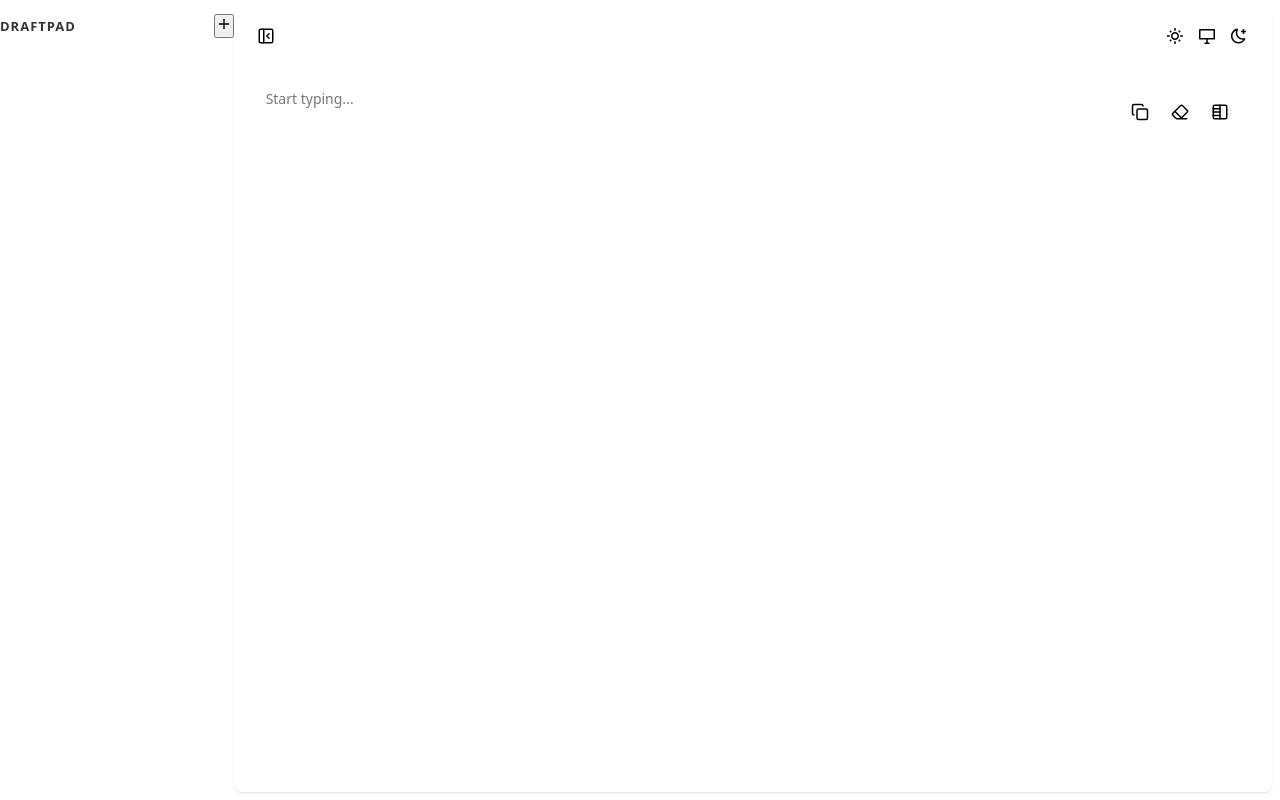
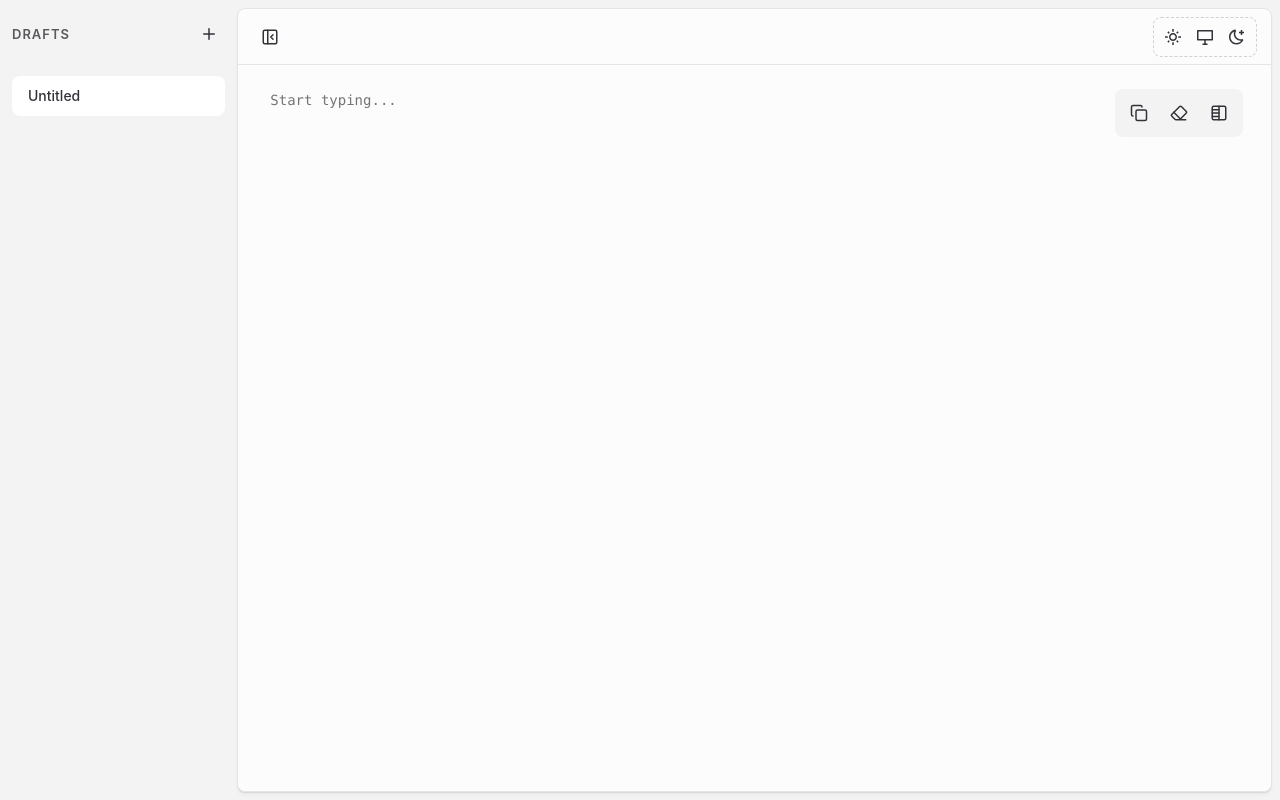
Before and after one commit to youphenrique/draftpad, a browser extension: page extension/index.html in a window 1280 px wide. Drawn offline with Linux system fonts and the light colour scheme.

Commit message:
chore: remove unused theme and delete button logic, refine styles, and update branding to "Drafts"

```diff
--- a/extension/index.html
+++ b/extension/index.html
@@ -3,18 +3,18 @@
   <head>
     <meta charset="UTF-8" />
     <meta name="viewport" content="width=device-width, initial-scale=1.0" />
-    <title>Scratchpad</title>
+    <title>Draftpad</title>
     <link rel="stylesheet" href="styles.css" />
   </head>
   <body>
     <div class="app-container">
       <aside class="sidebar" id="sidebar">
         <div class="sidebar-header">
-          <h2>Draftpad</h2>
-          <button id="btn-new-note" title="New Note">
+          <h2>Drafts</h2>
+          <button id="btn-new-note" title="New Note" class="icon-button">
             <svg
-              width="16"
-              height="16"
+              width="18"
+              height="18"
               viewBox="0 0 24 24"
               fill="none"
               stroke="currentColor"
@@ -120,12 +120,12 @@
             </div>
           </header>
           <div class="editor-container">
+            <div class="textarea-wrapper">
               <textarea
                 id="editor"
                 placeholder="Start typing..."
                 spellcheck="false"
               ></textarea>
-            <div id="preview" class="preview-area hidden"></div>
               <div class="editor-actions">
                 <button id="btn-copy" title="Copy Content" class="icon-button">
                   <svg
@@ -145,7 +145,11 @@
                     />
                   </svg>
                 </button>
-              <button id="btn-clear" title="Clear Content" class="icon-button">
+                <button
+                  id="btn-clear"
+                  title="Clear Content"
+                  class="icon-button"
+                >
                   <svg
                     xmlns="http://www.w3.org/2000/svg"
                     width="18"
@@ -164,7 +168,11 @@
                   </svg>
                 </button>
                 <!--              <button id="btn-delete" title="Delete Note">Delete</button>-->
-              <button id="btn-toggle-preview" title="Toggle Preview" class="icon-button">
+                <button
+                  id="btn-toggle-preview"
+                  title="Toggle Preview"
+                  class="icon-button"
+                >
                   <svg
                     xmlns="http://www.w3.org/2000/svg"
                     width="18"
@@ -178,12 +186,14 @@
                   >
                     <rect width="18" height="18" x="3" y="3" rx="2" />
                     <path d="M12 3v18" />
-                  <line x1="3" y1="7.5" x2="12" y2="7.5"/>
+                    <line x1="3" y1="7.5" x2="12" y2="7.5" />
                     <line x1="3" y1="12" x2="12" y2="12" />
-                  <line x1="3" y1="16.5" x2="12" y2="16.5"/>
+                    <line x1="3" y1="16.5" x2="12" y2="16.5" />
                   </svg>
                 </button>
               </div>
+            </div>
+            <div id="preview" class="preview-area hidden"></div>
           </div>
         </div>
       </main>
--- a/extension/main.js
+++ b/extension/main.js
@@ -6,10 +6,9 @@ const DOM = {
   sidebar: document.getElementById("sidebar"),
   btnNewNote: document.getElementById("btn-new-note"),
   btnToggleSidebar: document.getElementById("btn-toggle-sidebar"),
-  btnTheme: document.getElementById("btn-theme"),
   btnCopy: document.getElementById("btn-copy"),
   btnClear: document.getElementById("btn-clear"),
-  btnDelete: document.getElementById("btn-delete"),
+  // btnDelete: document.getElementById("btn-delete"),
   btnTogglePreview: document.getElementById("btn-toggle-preview"),
   noteList: document.getElementById("note-list"),
 };
@@ -48,21 +47,9 @@ const ThemeManager = {
   },
 
   apply() {
-    const effective = this.getEffectiveTheme();
     document.body.classList.remove("light-theme", "dark-theme");
     if (this.theme !== "system") {
       document.body.classList.add(`${this.theme}-theme`);
-    }
-
-    const darkIcon = document.getElementById("theme-icon-dark");
-    const lightIcon = document.getElementById("theme-icon-light");
-
-    if (effective === "dark") {
-      darkIcon.classList.add("hidden");
-      lightIcon.classList.remove("hidden");
-    } else {
-      darkIcon.classList.remove("hidden");
-      lightIcon.classList.add("hidden");
     }
   },
 };
@@ -137,9 +124,9 @@ async function init() {
     DOM.sidebar.classList.toggle("hidden");
   });
 
-  DOM.btnTheme.addEventListener("click", () => {
-    ThemeManager.toggle();
-  });
+  // DOM.btnTheme.addEventListener("click", () => {
+  //   ThemeManager.toggle();
+  // });
 
   DOM.btnCopy.addEventListener("click", () => {
     navigator.clipboard.writeText(DOM.editor.value);
@@ -151,13 +138,13 @@ async function init() {
     DOM.editor.focus();
   });
 
-  DOM.btnDelete.addEventListener("click", () => {
-    if (confirm("Are you sure you want to delete this note?")) {
-      NotesManager.deleteActiveNote();
-      loadActiveNote();
-      renderNoteList();
-    }
-  });
+  // DOM.btnDelete.addEventListener("click", () => {
+  //   if (confirm("Are you sure you want to delete this note?")) {
+  //     NotesManager.deleteActiveNote();
+  //     loadActiveNote();
+  //     renderNoteList();
+  //   }
+  // });
 
   DOM.btnTogglePreview.addEventListener("click", async () => {
     const isEnabled = await Preview.toggle();
--- a/extension/styles.css
+++ b/extension/styles.css
@@ -1,9 +1,27 @@
 @import "normalize.css";
 
-root {
-  --bg-color: #ffffff;
-  --text-color: #333333;
-  --sidebar-bg: #f9f9f9;
+:root {
+  /* Dark fills */
+  --gray-1: #111111;
+  --gray-2: #18191b;
+  --gray-3: #1f2023;
+  --gray-4: #26272b;
+  /* NEW: Mid-range fills */
+  --gray-5: #323338; /* Elevated surfaces in dark mode */
+  --gray-6: #4b4d54; /* Low-contrast borders (Dark) / Secondary text (Dark) */
+  --gray-7: #72757e; /* Disabled text / Muted icons */
+  --gray-8: #9ca0aa; /* Secondary text (Light) */
+  --gray-9: #d1d3d8; /* Borders and Dividers (Light) */
+  /* Light fills */
+  --gray-10: #f3f3f4;
+  --gray-11: #fcfcfd;
+  --gray-12: #ffffff;
+
+  --surface-primary: var(--gray-10);
+  --surface-secondary: var(--gray-11);
+  --surface-tertiary: var(--gray-12);
+
+  --text-color: var(--gray-5);
   --border-color: #e5e5e5;
   --hover-bg: #f0f0f0;
   --active-bg: #e5e5e5;
@@ -21,23 +39,27 @@ root {
 
 @media (prefers-color-scheme: dark) {
   :root {
-    --bg-color: #222222;
+    --surface-primary: var(--gray-2);
+    --surface-secondary: var(--gray-3);
+    --surface-tertiary: var(--gray-4);
+
     --text-color: #d4d4d4;
-    --sidebar-bg: #171717;
     --border-color: #3c3c3c;
     --hover-bg: #2a2d2e;
     --active-bg: #37373d;
     --btn-bg: transparent;
     --btn-border: #555555;
-    --btn-hover: #333333;
+    --btn-hover: var(--gray-5);
     --link-color: #4da6ff;
   }
 }
 
 body.light-theme {
-  --bg-color: #ffffff;
-  --text-color: #333333;
-  --sidebar-bg: #f9f9f9;
+  --surface-primary: var(--gray-10);
+  --surface-secondary: var(--gray-11);
+  --surface-tertiary: var(--gray-12);
+
+  --text-color: var(--gray-5);
   --border-color: #e5e5e5;
   --hover-bg: #f0f0f0;
   --active-bg: #e5e5e5;
@@ -48,15 +70,17 @@ body.light-theme {
 }
 
 body.dark-theme {
-  --bg-color: #222222;
+  --surface-primary: var(--gray-2);
+  --surface-secondary: var(--gray-3);
+  --surface-tertiary: var(--gray-4);
+
   --text-color: #d4d4d4;
-  --sidebar-bg: #171717;
   --border-color: lch(17.036 3.413 272.695);
   --hover-bg: #2a2d2e;
   --active-bg: #37373d;
   --btn-bg: transparent;
   --btn-border: #555555;
-  --btn-hover: #333333;
+  --btn-hover: var(--gray-5);
   --link-color: #4da6ff;
 }
 
@@ -83,7 +107,7 @@ body.dark-theme {
     display: flex;
     align-items: center;
     justify-content: center;
-    color: var(--colors-clr-neutral-800-200);
+    color: var(--text-color);
 
     /* Transitions */
     transition-property: color, background-color;
@@ -93,7 +117,7 @@ body.dark-theme {
 
   button:hover {
     cursor: pointer;
-    color: var(--colors-clr-neutral-900-50);
+    /*color: var(--colors-clr-neutral-900-50);*/
   }
 }
 
@@ -126,7 +150,7 @@ body.dark-theme {
 
 body {
   font-family: var(--font-sans), serif;
-  background-color: var(--sidebar-bg);
+  background-color: var(--surface-primary);
   color: var(--text-color);
   height: 100vh;
   overflow: hidden;
@@ -138,14 +162,14 @@ body {
 }
 
 .sidebar {
-  width: 18rem;
-  background-color: var(--sidebar-bg);
+  width: 17.5rem;
+  padding: 0.5rem 0.25rem 0.5rem 0.75rem;
+  background-color: var(--surface-primary);
   display: flex;
   flex-direction: column;
   transition:
     width 0.2s,
     opacity 0.2s;
-}
 
   .sidebar.hidden {
     display: none;
@@ -156,9 +180,8 @@ body {
     display: flex;
     justify-content: space-between;
     align-items: center;
-}
 
-.sidebar-header h2 {
+    h2 {
       font-size: 13px;
       font-weight: 600;
       text-transform: uppercase;
@@ -166,38 +189,41 @@ body {
       color: var(--text-color);
       opacity: 0.8;
     }
+  }
 
   .note-list {
+    margin-top: 1rem;
     list-style: none;
     overflow-y: auto;
     flex: 1;
-}
 
     .note-item {
       padding: 12px 16px;
       cursor: pointer;
-  border-bottom: 1px solid var(--border-color);
       font-size: 14px;
       white-space: nowrap;
       overflow: hidden;
       text-overflow: ellipsis;
       color: var(--text-color);
+      border-radius: 0.5rem;
+
+      &:hover {
+        background-color: var(--surface-tertiary);
       }
 
-.note-item:hover {
-  background-color: var(--hover-bg);
+      &.active {
+        background-color: var(--surface-tertiary);
+        font-weight: 500;
       }
-
-.note-item.active {
-  background-color: var(--active-bg);
-  font-weight: 500;
+    }
+  }
 }
 
 main {
   width: 100%;
-  background-color: var(--bg-color);
+  background-color: var(--surface-secondary);
   border-radius: 0.5rem;
-  margin: 0.5rem 0.5rem 0.5rem 0;
+  margin: 0.5rem;
   box-shadow:
     lch(0 0 0 / 0.04) 0px 4px 4px -1px,
     lch(0 0 0 / 0.08) 0px 1px 1px 0px;
@@ -205,7 +231,7 @@ main {
 }
 
 .main-area {
-  flex: 1;
+  height: calc(100vh - 1.125rem);
   display: flex;
   flex-direction: column;
 }
@@ -227,8 +253,15 @@ main {
   flex: 1;
   display: flex;
   overflow: hidden;
+  border-bottom-right-radius: 0.5rem;
+  border-bottom-left-radius: 0.5rem;
+
+  .textarea-wrapper {
+    flex: 1;
+    width: 100%;
+    height: 100%;
     position: relative;
-}
+    background-color: var(--surface-secondary);
 
     .editor-actions {
       position: absolute;
@@ -238,12 +271,11 @@ main {
       gap: 8px;
       padding: 8px;
       z-index: 10;
-  background-color: var(--sidebar-bg);
+      background-color: var(--surface-primary);
       border-radius: 0.5rem;
     }
 
     textarea {
-  flex: 1;
       width: 100%;
       height: 100%;
       resize: none;
@@ -252,9 +284,10 @@ textarea {
       font-family: var(--font-mono);
       font-size: 14px;
       line-height: 1.6;
-  background-color: var(--bg-color);
+      background-color: var(--surface-secondary);
       color: var(--text-color);
       outline: none;
+    }
   }
 
   .preview-area {
@@ -262,6 +295,7 @@ textarea {
     padding: 24px 32px;
     overflow-y: auto;
     border-left: 1px solid var(--border-color);
+    background-color: var(--surface-tertiary);
     font-family: var(--font-sans);
     line-height: 1.6;
     font-size: 15px;
@@ -272,6 +306,7 @@ textarea {
   }
 
   /* Markdown Styles */
+
   .preview-area h1,
   .preview-area h2,
   .preview-area h3,
@@ -295,7 +330,7 @@ textarea {
     background: var(--hover-bg);
     padding: 0.2em 0.4em;
     border-radius: 3px;
-  font-family: var(--font-mono);
+    font-family: var(--font-mono), serif;
     font-size: 0.9em;
   }
   .preview-area pre {
@@ -328,3 +363,4 @@ textarea {
   .preview-area a:hover {
     text-decoration: underline;
   }
+}
```
Lines whose indentation alone changed are shown as unchanged.
